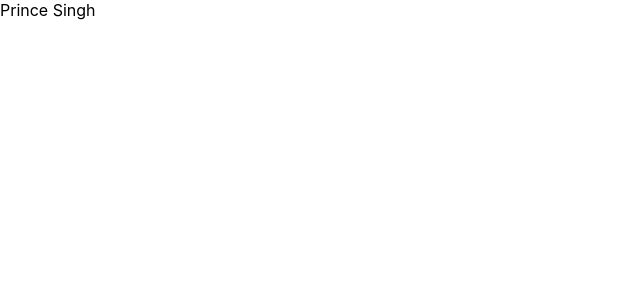
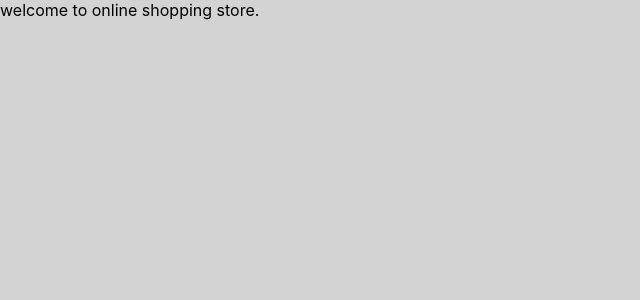
Before and after one commit to princesingh00/Store_UI, a React (Create React App) app: page / in a window 1280 px wide. Shown: the top 300 px of the page, without its empty margins (0-640 px from the left). Built offline with nearby package versions, Linux system fonts and the light colour scheme.

Commit message:
FEAT dashboard page for store

```diff
--- a/src/App.js
+++ b/src/App.js
@@ -1,9 +1,19 @@
+import {
+  BrowserRouter,
+  Route,
+  Switch
+} from "react-router-dom";
+import Dashboard from "./views/Dashboard";
 
 
 function App() {
   return (
-    <div className="App">
-      Prince Singh
+    <div>
+      <BrowserRouter>
+        <Switch>
+          <Route path="/" component={Dashboard} />
+        </Switch>
+      </BrowserRouter>
     </div>
   );
 }
--- /dev/null
+++ b/src/assets/scss/Dashboard.scss
@@ -0,0 +1,5 @@
+.dashboard {
+    width: 100%;
+    height: 100vh;
+    background-color: lightgray;
+}
--- /dev/null
+++ b/src/views/Dashboard.jsx
@@ -0,0 +1,12 @@
+import React from 'react'
+import '../assets/scss/Dashboard.scss'
+
+function Dashboard() {
+    return (
+        <div className='dashboard'>
+            welcome to online shopping store.
+        </div>
+    )
+}
+
+export default Dashboard
```
